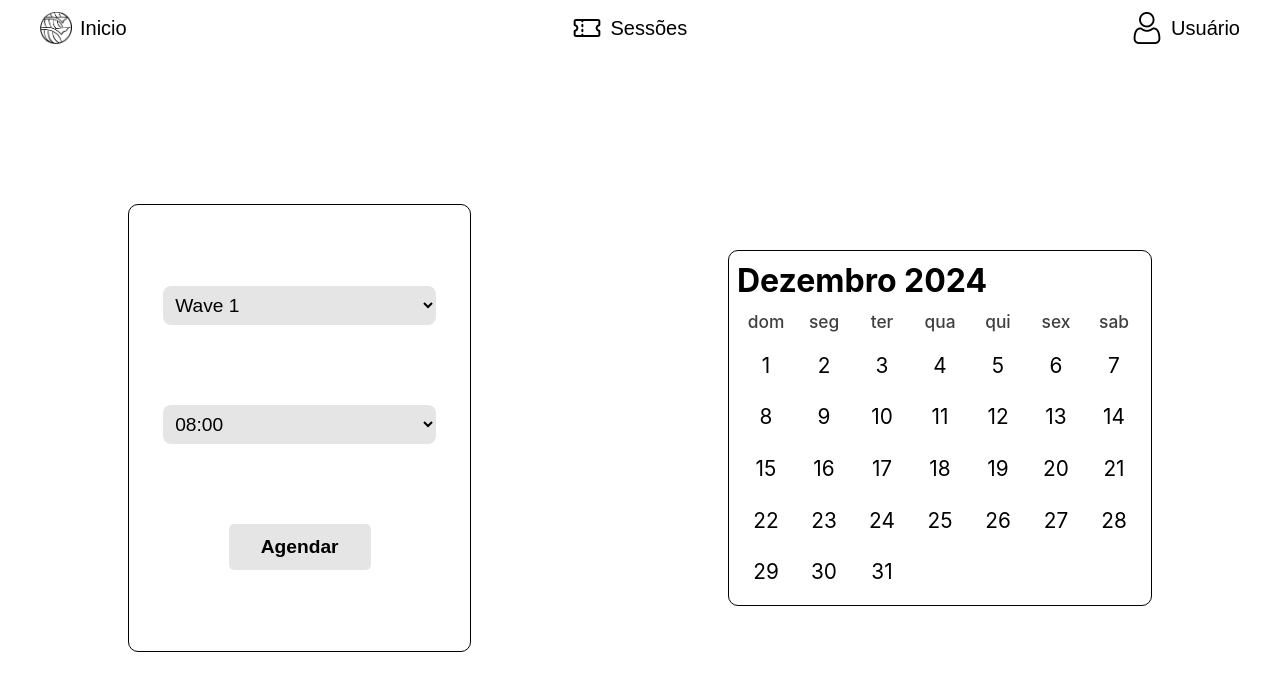
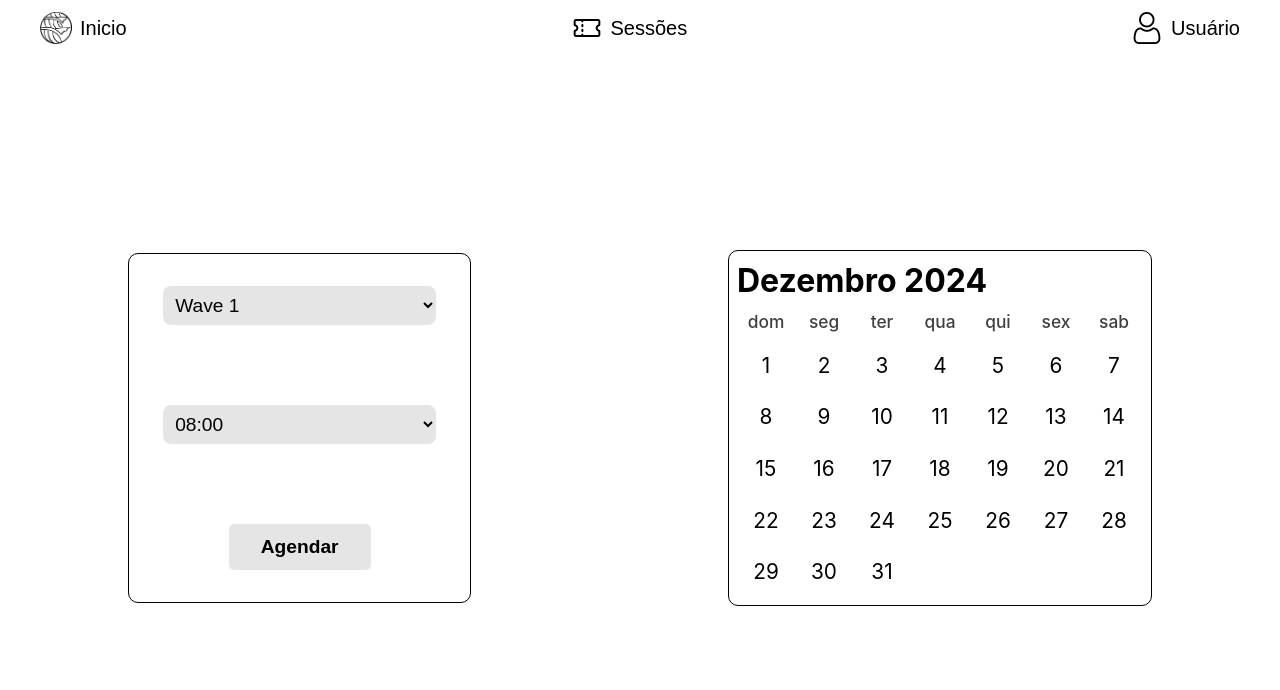
Before and after one commit to Daniel-Dief/surfland-intranet, a React (Create React App) app: page /Schedule in a window 1280 px wide. Shown: the top 690 px of the page. Built offline with nearby package versions, Linux system fonts and the light colour scheme.

Commit message:
refact: ajusting Form height

```diff
--- a/src/templates/Schedule/style.ts
+++ b/src/templates/Schedule/style.ts
@@ -18,7 +18,7 @@ export const Form = styled.form`
     align-items: center;
     justify-content: center;
     width: calc(100% / 3);
-    height: 60%;
+    padding: 2rem 0;
     gap: 5rem;
     border-radius: 10px;
 `;
```
